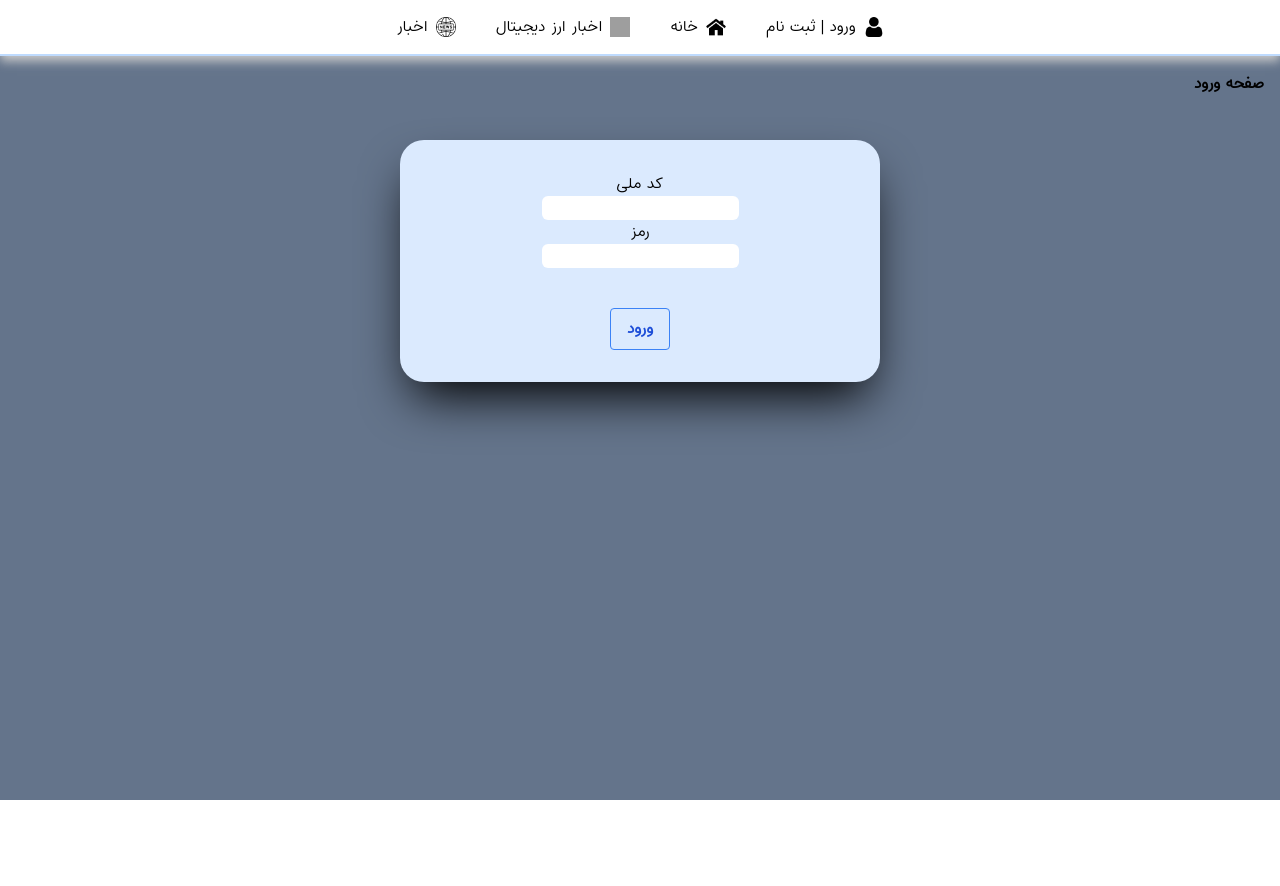
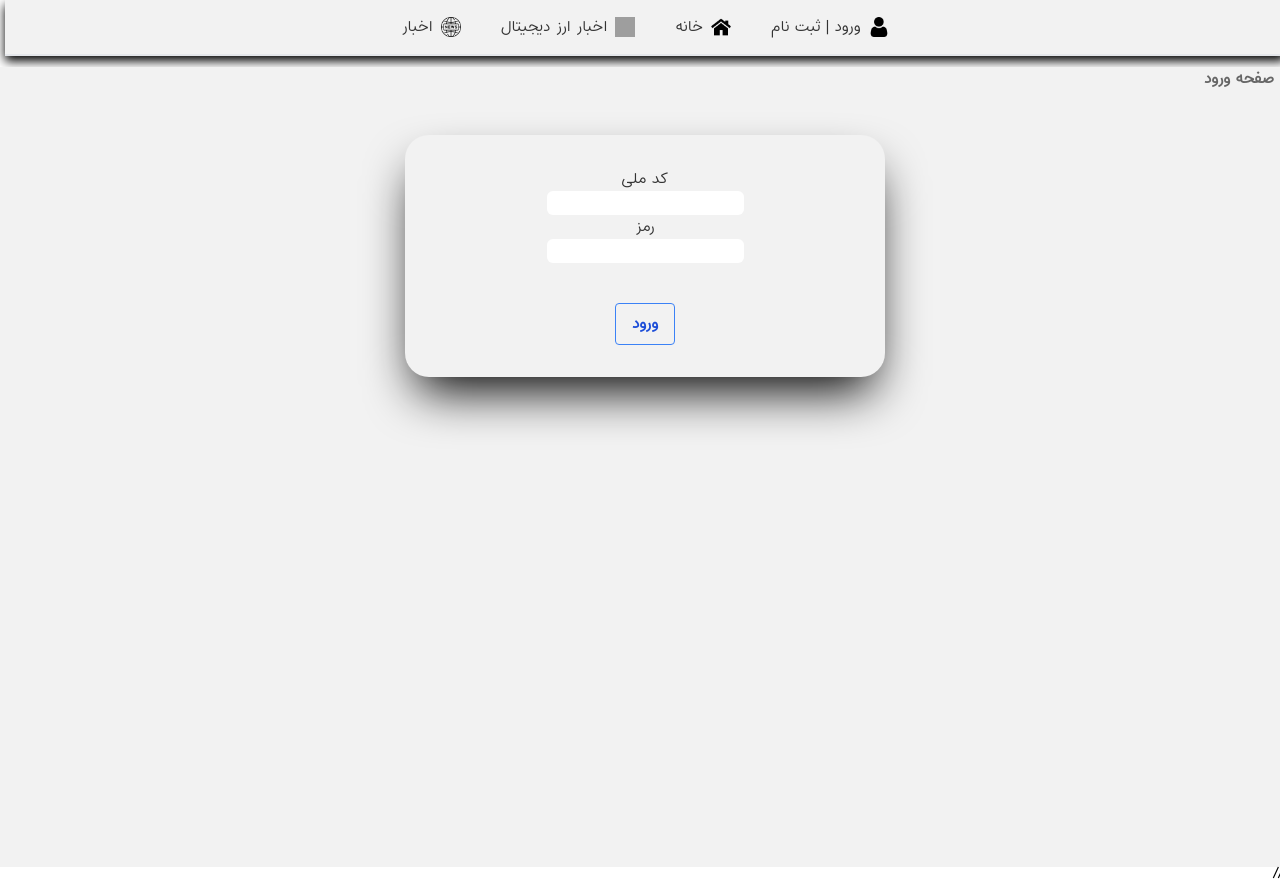
Before and after one commit to HosseinEyvazi/user, a React (Create React App) app: page /login in a window 1280 px wide. Before the commit the page ends 800 px from the top, so only its background shows below. Built offline with nearby package versions, Linux system fonts and the light colour scheme; grey boxes are pictures that could not be loaded; what tailwindcss-animated would draw is missing.

Commit message:
incolmpleted dark mode

```diff
--- a/src/App.js
+++ b/src/App.js
@@ -1,5 +1,5 @@
 import "./App.css";
-
+import themeContext from "./themeContext/themeContext";
 import DigitalCoin from "./Components/DigitalCoin";
 import Home from "./Components/Home";
 import Logout from "./Components/Logout";
@@ -20,18 +20,12 @@ import Login from "./Components/login";
 import ProtectedHome from "./Components/AdminProtected";
 import AdminHome from "./Components/adminHome";
 import SignedInProtected from "./Components/protectedSignIn";
-
-
-
+import ReactSwitch from "react";
+import { bg } from "date-fns/locale";
 
 function App() {
   const [isAdminState, setIsAdmin] = useState(false);
   const [isSignedInState, setIsSignedIn] = useState(false);
-
-
-
-
-
 
   function signInAdmin() {
     setIsAdmin(true);
@@ -45,10 +39,15 @@ function App() {
   function signOut() {
     setIsSignedIn(false);
   }
+  function handleToggle(){
+    setCurrentTheme(currentThemeState==="light" ? "dark" : "light")
+  }
 
-  //useEffect
+  const [currentThemeState , setCurrentTheme] = useState("light");
+
   return (
-    <div className="bg-slate-500">
+    <themeContext.Provider value={{currentThemeState , setCurrentTheme}}>
+      <div className="bg-gray-50" id={currentThemeState} >
         <BrowserRouter>
           {nav()}
           <Outlet />
@@ -65,7 +64,11 @@ function App() {
 
             <Route path="/outh" exact element={<Outh />} />
             <Route path="/logout" exact element={<Logout />} />
-          <Route path="/signup" exact element={<SignUp onSignIn={signIn} />} />
+            <Route
+              path="/signup"
+              exact
+              element={<SignUp onSignIn={signIn} />}
+            />
 
             <Route
               path="/digital"
@@ -96,14 +99,15 @@ function App() {
             <Route path="/news" exact element={<News />} />
             <Route path="*" element={<NotFound />} />
           </Routes>
-      </BrowserRouter >
+        </BrowserRouter>
       </div>
+    //</themeContext.Provider>
   );
 
   function nav() {
     return (
-      <>
-        <nav className="shadow-black shadow-l flex flex-row bg-white border-b-2 border-solid border-blue-200   animate-fade-left ">
+      <div >
+        <nav className=" flex flex-row  border-b-2 border-solid    animate-fade-left " >
           {/* //handle logout , login btn in nav */}
           {!isSignedInState && !isAdminState ? (
             <NavLink
@@ -114,7 +118,7 @@ function App() {
               to="/signup"
             >
               <img src="/icons/user.png" alt="x" className="w-5 h-5 ml-2 " />
-              <p>ورود | ثبت نام</p>
+              <p >ورود | ثبت نام</p>
             </NavLink>
           ) : (
             <NavLink
@@ -159,10 +163,10 @@ function App() {
             to="/news"
           >
             <img src="/icons/news.png" alt="x" className="w-5 h-5 ml-2" />
-            اخبار
+            <p>اخبار </p>
           </NavLink>
         </nav>
-      </>
+      </div>
     );
   }
 }
--- a/src/Components/Home.jsx
+++ b/src/Components/Home.jsx
@@ -1,6 +1,6 @@
 const Home = () => {
   return (
-    <>
+    <div className="h-screen" style={{margin:-5}}>
       <h2 className="m-4 font-extrabold ">خانه</h2>
       <div className=" flex flex-col items-center justify-center content-center ">
         <h2 className="font-extrabold ">
@@ -8,7 +8,7 @@ const Home = () => {
           adminstrator (using private route) .adminHome is list of the users
         </h2>
       </div>
-    </>
+    </div>
   );
 };
 
--- a/src/Components/News.jsx
+++ b/src/Components/News.jsx
@@ -54,7 +54,7 @@ const News = () => {
                 key={index}
                 className=" p-6 bg-gray-100  shadow-black shadow-lg rounded-3xl m-4"
               >
-                <h2 className="text-black mb-2 font-extrabold">
+                <h2 className=" mb-2 font-extrabold">
                   {oneNews.title}
 
                 </h2>
--- a/src/Components/login.jsx
+++ b/src/Components/login.jsx
@@ -15,7 +15,7 @@ const Login = (props) => {
   let passRef = useRef();
 
   return (
-    <>
+    <div style={{margin:-5}} className="min-h-screen " >
       <h2 className="m-4 font-extrabold ">صفحه ورود</h2>
 
       <div className="flex flex-col items-center justify-center  h-full">
@@ -66,7 +66,7 @@ const Login = (props) => {
                 ورود
               </button>
             ) : (
-              <div className="mt-8" role="status">
+              <div className="mt-8 bg-white" role="status">
                 <svg
                   aria-hidden="true"
                   class="w-8 h-8 mr-2 text-gray-200 animate-spin dark:text-gray-600 fill-blue-600"
@@ -100,7 +100,7 @@ const Login = (props) => {
           </form>
         </div>
       </div>
-    </>
+    </div>
   );
 
   function handleLoginButton() {
--- a/src/Components/signUp.jsx
+++ b/src/Components/signUp.jsx
@@ -242,8 +242,8 @@ const SignUp = (props) => {
           >
             ثبت اطلاعات
           </button>
-          <Link className="text-black  mt-2 underline " to={"/login"}>
-            قبلا عضو شده اید؟{" "}
+          <Link className="  mt-2 underline " to={"/login"}>
+            <p>قبلا عضو شده اید؟{" "}</p>
           </Link>
           {errsState.length !== 0 ? (
             errsState.map((err) => <p className="text-red-500">{err}</p>)
--- a/src/index.css
+++ b/src/index.css
@@ -15,13 +15,55 @@
   src: url(./fonts/Estedad-Light.woff2);
 }
 
+/* DARK */
+#dark div  , nav {
+  color: #121212;
+  background-color: #121212;
+}
+
+#dark p ,link , label{
+  color: #c4c4c4;
+}
+
+#dark h1,
+h2,
+h3 {
+  color: #ffffff;
+}
+#dark{
+  background-color: #2a2a2a;
+}
+
+/* LIGHT */
+
+#light div  , nav {
+  color: #f2f2f2;
+  background-color: #f2f2f2;
+}
+
+#light p ,link , label{
+  color: #333333;
+}
+
+#light h1,
+h2,
+h3 {
+  color: #666666;
+}
+#light{
+  background-color: #ffffff;
+}
+
+
+
+
 nav {
   height: 56px;
   display: flex;
   justify-content: center;
   align-items: center;
-  background: #3f51b5;
-  box-shadow: 0 5px 10px #ccc;
+
+  box-shadow: 0 5px 10px black;
 }
 
 /* Basic styles for nav links */
@@ -34,7 +76,6 @@ nav a {
   text-decoration: none;
 }
 
-
 /* Specific styles for non-active links */
 .link {
   color: black;
@@ -43,7 +84,7 @@ nav a {
 /* Specific styles for active links */
 .link-active {
   color: black;
-  background: #ADD8E6;
+  background: #add8e6;
 }
 
 .content {
@@ -51,13 +92,9 @@ nav a {
   text-align: center;
 }
 
-
-
-
 body > #root > div {
   height: 100vh;
 }
-
 
 * {
   font-family: persianFont1;
--- a/src/index.js
+++ b/src/index.js
@@ -1,22 +1,20 @@
-import React from 'react';
-import ReactDOM from 'react-dom/client';
-import './index.css';
-import App from './App';
-import reportWebVitals from './reportWebVitals';
+import React from "react";
+import ReactDOM from "react-dom/client";
+import "./index.css";
+import App from "./App";
+import reportWebVitals from "./reportWebVitals";
 //import Login from './Components/Login';
 //import reportWebVitals from "./reportWebVitals";
 
-const root = ReactDOM.createRoot(document.getElementById('root'));
+const root = ReactDOM.createRoot(document.getElementById("root"));
 root.render(
   <React.StrictMode>
-    <div className="bg-slate-500">
-
-
-    <App />
+    <div >
+      <App />
     </div>
   </React.StrictMode>
 );
-document.getElementsByTagName('html')[0].setAttribute("dir", "rtl");
+document.getElementsByTagName("html")[0].setAttribute("dir", "rtl");
 
 // If you want to start measuring performance in your app, pass a function
 // to log results (for example: reportWebVitals(console.log))
--- /dev/null
+++ b/src/themeContext/themeContext.js
@@ -0,0 +1,3 @@
+import { createContext } from "react";
+const themeContext = createContext({themeMode : "light"});
+export default themeContext;
```
Lines whose indentation alone changed are shown as unchanged.
